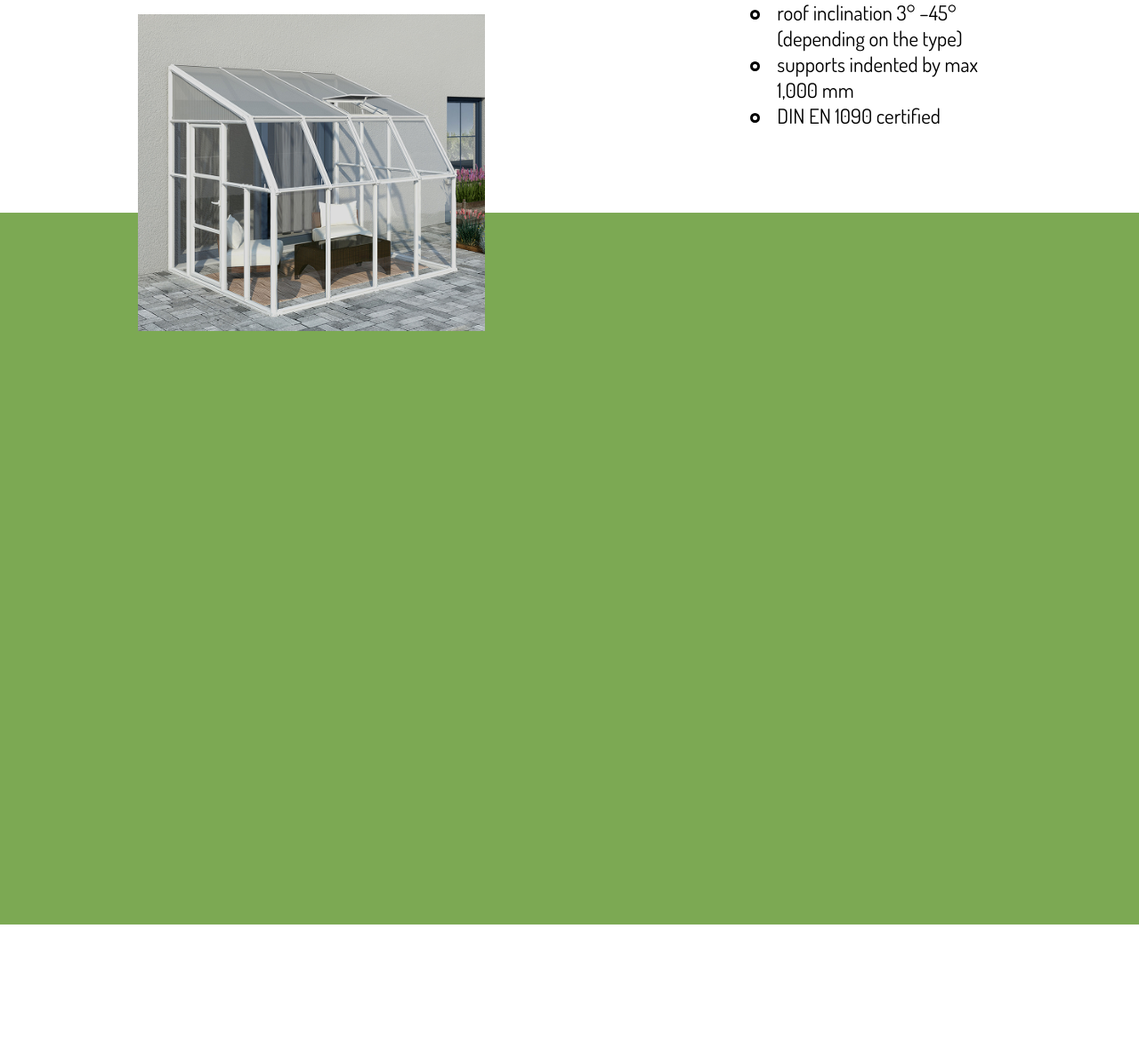
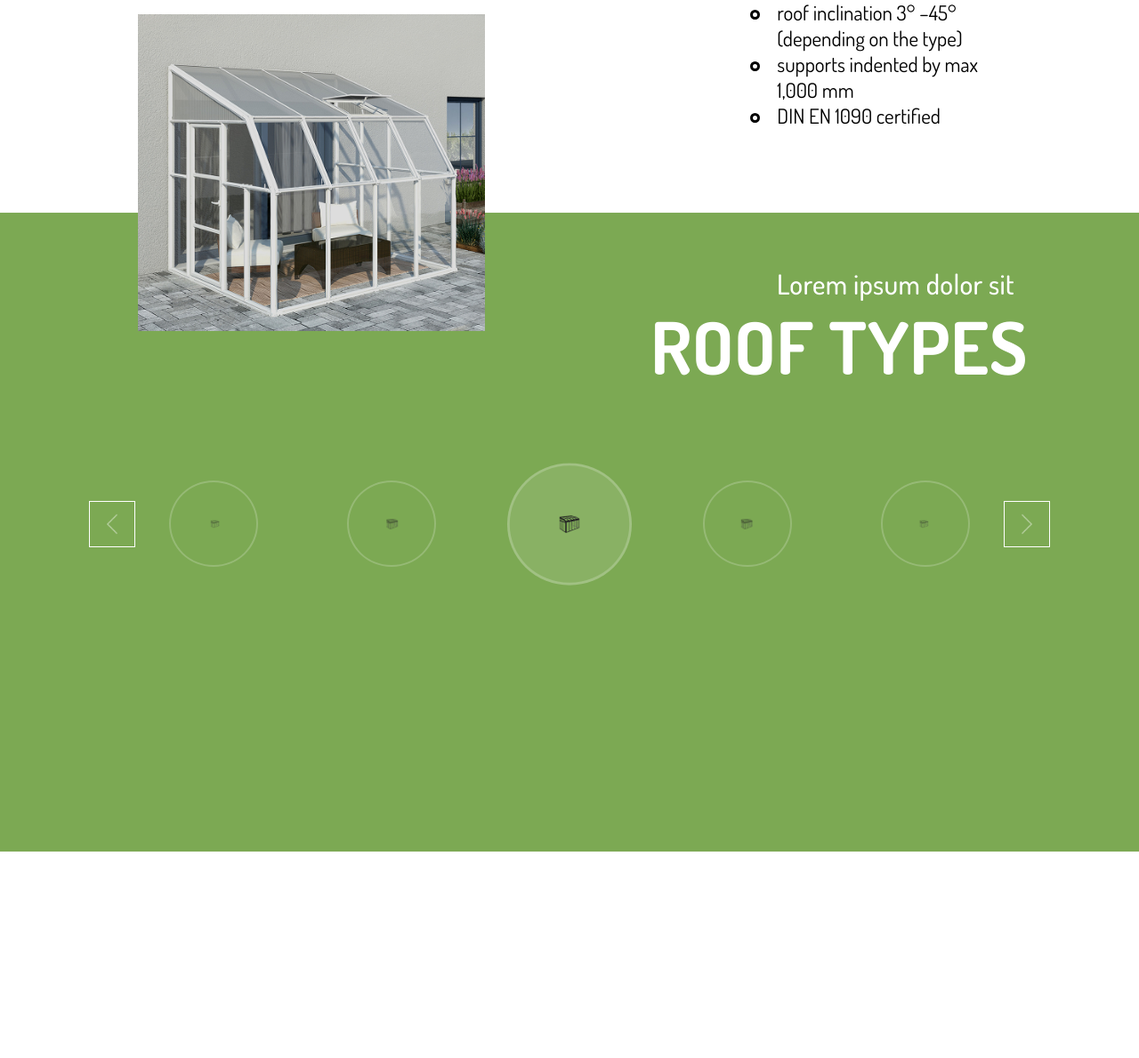
Before and after one commit to qulam/sunroomi, a PHP site: page / in a window 1280 px wide. Shown: the part 4597-5786 px from the top of the page at 89% size. After the commit the page ends 5554 px from the top, so only its background shows below. Run offline with PHP 8.4, Linux system fonts and the light colour scheme; some libraries are stand-ins or nearby versions.

Commit message:
add roof types r-carousel center mode with zoom effect

```diff
--- a/index.php
+++ b/index.php
@@ -312,7 +312,45 @@
     <!--Roof Types-->
     <section>
         <div class="roof-types" style="background-image: url('./media/img/roof-types/9.png')">
+            <div class="r-carousel-box-header">
+                <h3>Lorem ipsum dolor sit</h3>
+                <h1 class="text-uppercase row">ROOF TYPES</h1>
+            </div>
+            <div class="r-carousel-box">
+                <span class="r-right">
+                    <img src="./media/img/icons/right.png" alt="">
+                </span>
+                <span class="r-left">
+                    <img src="./media/img/icons/left.png" alt="">
+                </span>
 
+                <ul class="r-carousel">
+                    <li class="item col-xs-3">
+                        <img class="img-responsive" src="./media/img/roof-types/22-2.png" alt="">
+                    </li>
+                    <li class="item col-xs-3">
+                        <img class="img-responsive" src="./media/img/roof-types/22-4.png" alt="">
+                    </li>
+                    <li class="item col-xs-3">
+                        <img class="img-responsive" src="./media/img/roof-types/22.png" alt="">
+                    </li>
+                    <li class="item col-xs-3">
+                        <img class="img-responsive" src="./media/img/roof-types/22-3.png" alt="">
+                    </li>
+                    <li class="item col-xs-3">
+                        <img class="img-responsive" src="./media/img/roof-types/22-2.png" alt="">
+                    </li>
+                    <li class="item col-xs-3">
+                        <img class="img-responsive" src="./media/img/roof-types/22-4.png" alt="">
+                    </li>
+                    <li class="item col-xs-3">
+                        <img class="img-responsive" src="./media/img/roof-types/22.png" alt="">
+                    </li>
+                    <li class="item col-xs-3">
+                        <img class="img-responsive" src="./media/img/roof-types/22-3.png" alt="">
+                    </li>
+                </ul>
+            </div>
         </div>
     </section>
     <!-- /Roof Types-->
--- a/media/css/slick.css
+++ b/media/css/slick.css
@@ -112,8 +112,6 @@
     display: block;
 
     height: auto;
-
-    border: 1px solid transparent;
 }
 .slick-arrow.slick-hidden {
     display: none;
--- a/media/css/style.css
+++ b/media/css/style.css
@@ -142,6 +142,10 @@ ul li a {
     text-align: left;
     text-transform: uppercase;
     color: #000000;
+}
+
+.slick-slide {
+    outline: none !important;
 }
 
 /* /General*/
@@ -649,11 +653,171 @@ ul li a {
 /*Roof Types*/
 .roof-types {
     display: flex;
+    flex-direction: column;
+    padding-left: 140px;
+    padding-right: 140px;
+    padding-bottom: 220px;
     width: 100%;
     transform: translateY(-150px);
     background-size: cover;
     background-position: center;
     background-repeat: no-repeat;
-    height: 800px;
+    padding-top: 50px;
 }
+
+/*Slick Slider Center Mode With Zoom Effect*/
+
+.r-carousel-box {
+    position: relative;
+    width: 100%;
+    padding-top: 50px;
+    padding-bottom: 50px;
+}
+
+.r-carousel-box img {
+    display: block;
+    color: #fff;
+    font-size: 36px;
+    line-height: 100px;
+    position: relative;
+    text-align: center;
+    transform: translate(0, 0) scale(.4);
+    transition: all .4s ease;
+    opacity: .5;
+}
+
+.r-carousel-box .slick-slide {
+    margin: 25px;
+}
+
+.r-carousel-box .slick-slide.lt2 img {
+    transform: translate(10%, 0) scale(.6);
+}
+.r-carousel-box .slick-slide.lt1 img {
+    opacity: .7;
+    transform: translate(5%, 0) scale(.8);
+}
+.r-carousel-box .slick-slide.gt1 img {
+    opacity: .7;
+    transform: translate(-5%, 0) scale(.8);
+}
+.r-carousel-box .slick-slide.gt2 img {
+    transform: translate(-10%, 0) scale(.6);
+}
+.r-carousel-box .slick-slide.slick-center li {
+    z-index: 1;
+    background-color: rgba(255, 255, 255, 0.1);
+    transform: scale(1.4);
+    opacity: 1;
+    color: #e67e22;
+    transition: all 0.2s linear;
+}
+
+.r-carousel-box .slick-slide.slick-center img {
+    z-index: 1;
+    transform: scale(1);
+    opacity: 1;
+    color: #e67e22;
+}
+
+.r-carousel-box .slick-prev,
+.r-carousel-box .slick-next{
+    position: absolute;
+    top: 50%;
+    appearance: none;
+    margin-top: -10px;
+    padding: 0;
+    border: 0;
+    background: none;
+    cursor: pointer;
+    color: transparent;
+    outline: none;
+    z-index: 100;
+}
+
+.r-carousel-box .slick-prev {
+    width: 0;
+    height: 0;
+    border-style: solid;
+    border-width: 15px 15px 15px 0;
+    left: 0;
+}
+.r-carousel-box .slick-next {
+    width: 0;
+    height: 0;
+    border-style: solid;
+    border-width: 15px 0 15px 15px;
+    right: 0;
+}
+
+.r-carousel-box .item {
+    padding: 40px;
+    margin: 25px;
+    border-radius: 50%;
+    width: auto !important;
+    border: solid 2px rgba(255, 255, 255, .2);
+}
+
+.r-carousel-box .item img {
+}
+
+.r-carousel-box ul li {
+    list-style: none;
+    display: flex !important;
+    align-items: center;
+    justify-content: center;
+}
+
+.r-carousel-box-header h1 {
+    font-size: 81px;
+    font-weight: bold;
+    text-align: right;
+    font-style: normal;
+    font-stretch: normal;
+    line-height: 1;
+    letter-spacing: 0.81px;
+    color: #ffffff;
+}
+
+.r-carousel-box-header h3 {
+    font-family: Dosis-Medium;
+    font-size: 31px;
+    text-align: right;
+    font-weight: 500;
+    font-style: normal;
+    font-stretch: normal;
+    line-height: 1.29;
+    letter-spacing: 0.31px;
+    color: #ffffff;
+}
+
+.r-carousel-box .r-left, .r-carousel-box .r-right {
+    position: absolute;
+    transform: translateY(-50%);
+    top: 50%;
+    width: 52px;
+    height: 52px;
+    border: 1px solid #fff;
+    z-index: 1000;
+    display: flex;
+    align-items: center;
+    justify-content: center;
+    cursor: pointer;
+}
+
+.r-carousel-box .r-left {
+    left: -40px
+}
+
+.r-carousel-box .r-right {
+    right: -40px;
+}
+
+.r-carousel-box .r-left:hover , .r-carousel-box .r-right:hover {
+    background-color: rgba(255, 255, 255, 0.2);
+    transition: all 0.3s ease-in-out;
+}
+
+/* /Slick Slider Center Mode With Zoom Effect*/
+
 /* /Roof Types*/
--- a/media/js/main.js
+++ b/media/js/main.js
@@ -32,4 +32,60 @@ $(document).ready(function () {
 /* /Gallery Carousel*/
 
 
+/*Roof Types Carousel Center Mode With Zoom Effect*/
+$(document).ready(function(){
+
+    $('.r-carousel')
+        .on('init', () => {
+            $('.slick-slide[data-slick-index="-2"]').addClass('lt2');
+            $('.slick-slide[data-slick-index="-1"]').addClass('lt1');
+            $('.slick-slide[data-slick-index="1"]').addClass('gt1');
+            $('.slick-slide[data-slick-index="2"]').addClass('gt2');
+        })
+        .slick({
+            centerMode: true,
+            centerPadding: 0,
+            slidesToShow: 5
+        }).on('beforeChange', (event, slick, current, next) => {
+        $('.slick-slide.gt2').removeClass('gt2');
+        $('.slick-slide.gt1').removeClass('gt1');
+        $('.slick-slide.lt1').removeClass('lt1');
+        $('.slick-slide.lt2').removeClass('lt2');
+
+        const lt2 = (current < next && current > 0) ? current - 1 : next - 2;
+        const lt1 = (current < next && current > 0) ? current : next - 1;
+        const gt1 = (current < next || next === 0) ? next + 1 : current;
+        const gt2 = (current < next || next === 0) ? next + 2 : current + 1;
+
+        $(`.slick-slide[data-slick-index="${lt2}"]`).addClass('lt2');
+        $(`.slick-slide[data-slick-index="${lt1}"]`).addClass('lt1');
+        $(`.slick-slide[data-slick-index="${gt1}"]`).addClass('gt1');
+        $(`.slick-slide[data-slick-index="${gt2}"]`).addClass('gt2');
+
+        // Clone processing when moving from 5 to 0
+        if (current === 5 && next === 0) {
+            $(`.slick-slide[data-slick-index="${current - 1}"]`).addClass('lt2');
+            $(`.slick-slide[data-slick-index="${current}"]`).addClass('lt1');
+            $(`.slick-slide[data-slick-index="${current + 2}"]`).addClass('gt1');
+            $(`.slick-slide[data-slick-index="${current + 3}"]`).addClass('gt2');
+        }
+
+        // Clone processing when moving from 0 to 5
+        if (current === 0 && next === 5) {
+            $(`.slick-slide[data-slick-index="${current - 1}"]`).addClass('gt2');
+            $(`.slick-slide[data-slick-index="${current}"]`).addClass('gt1');
+            $(`.slick-slide[data-slick-index="${current - 2}"]`).addClass('lt1');
+            $(`.slick-slide[data-slick-index="${current - 3}"]`).addClass('lt2');
+        }
+    });
+
+    $('.r-right').click(function () {
+        $('.r-carousel').slick('slickNext');
+    });
+    $('.r-left').click(function () {
+        $('.r-carousel').slick('slickPrev');
+    });
+});
+/* /Roof Types Carousel Center Mode With Zoom Effect*/
+
 /* /Javascript Document*/
```
